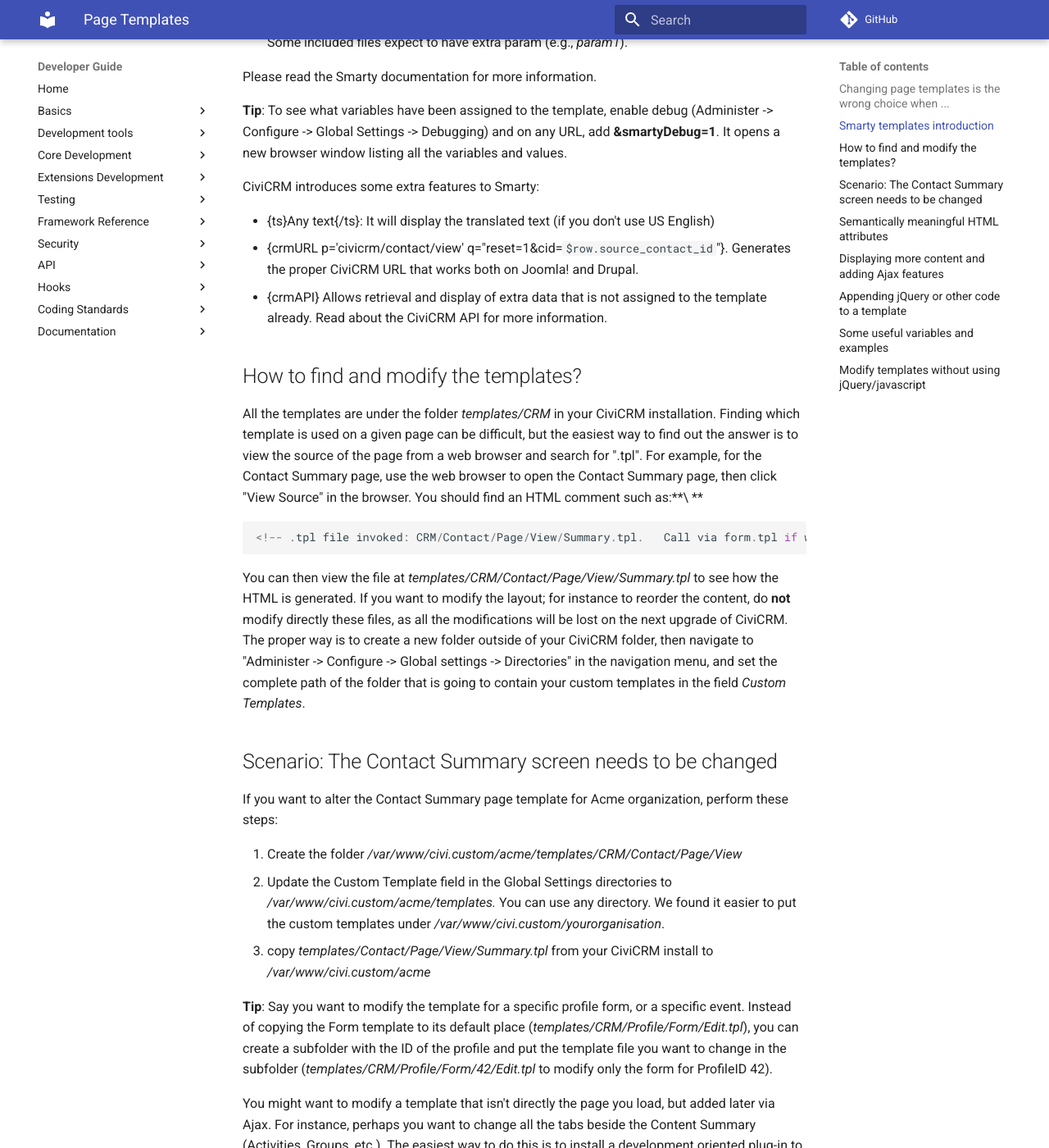
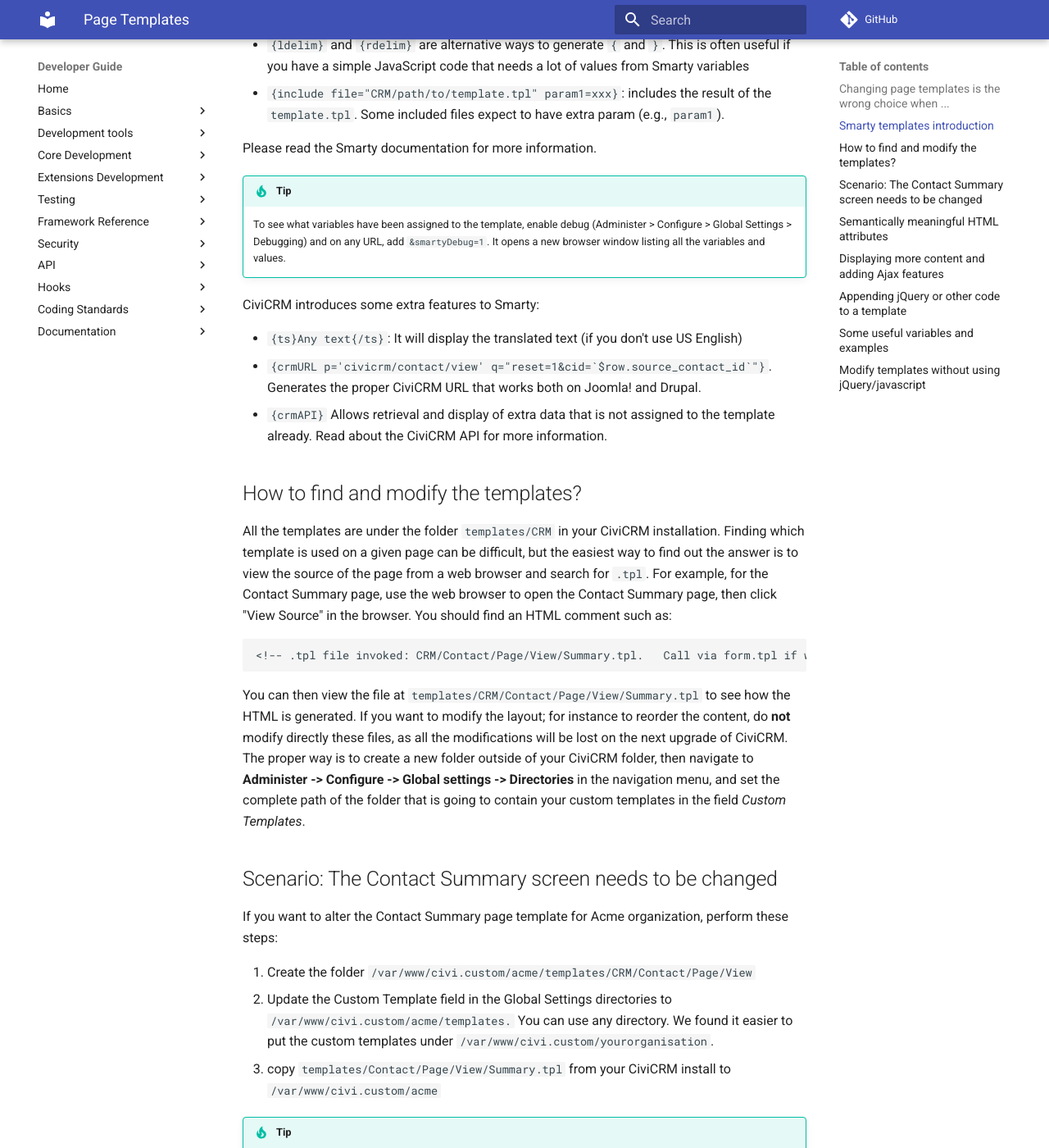
Before and after one commit to civicrm/civicrm-dev-docs, an MkDocs documentation site: the page built from docs/extensions/page-templates.md, in a window 1280 px wide and 1400 px high, scrolled down 1487 px. Shown: the whole window at 82% size. Built offline with MkDocs 1.6.1 and Material for MkDocs 9.7.7, drawn with Linux system fonts in a browser that asks for light colours; comment, search, counter and statistics services are not loaded; old or Windows-style settings are respelled for this version of MkDocs; some of the changed text lies outside the part shown.

Commit message:
Clean up markdown

````diff
--- a/docs/extensions/page-templates.md
+++ b/docs/extensions/page-templates.md
@@ -1,11 +1,7 @@
 # Page Templates
 
-<div class="panelMacro">
-
-!!! warning{width="16" height="16"}   This page has been copied directly from the book.  It need updating or deleting.
-
-
-</div>
+!!! warning
+    This page has been copied directly from the book. It need updating or deleting.
 
 CiviCRM uses page template files to display all the pages. This makes it
 possible for a person to customize any CiviCRM screen to suit a special
@@ -38,80 +34,78 @@
 
 CiviCRM uses a page template engine called Smarty.  This documentation
 is focused on how Smarty is used within the CiviCRM environment.  Every
-Smarty element is enclosed between braces like these: "{}". All the
+Smarty element is enclosed between braces like these: `{}`. All the
 other text is going to be displayed directly as HTML in the rendered
 page.
 
-Each page template is stored in a file with the extension *.tpl*. The
+Each page template is stored in a file with the extension `.tpl`. The
 PHP code assigns variables for content that needs to be displayed, and
 then lets the template engine take care of presenting it.
 
 The Smarty template engine always does this process :
 
-1.  Load the contents of a *.tpl* file.
-2.  Scan the *.tpl* file for placeholder elements.
+1.  Load the contents of a `.tpl` file.
+2.  Scan the `.tpl` file for placeholder elements.
 3.  Replace each placeholder element with the corresponding
     variable value.
 4.  Send the resulting HTML to the web browser.
 
 These are the most commonly used Smarty template elements:
 
--   {$Name}: To display the value of a variable named "Name"
--   {$row.Name}: To display the value of the attribute Name in the
+-   `{$Name}`: To display the value of a variable named "Name"
+-   `{$row.Name}`: To display the value of the attribute Name in the
     object Row
--   {foreach from=$rows item=row}...{/foreach}: To loop though all the
+-   `{foreach from=$rows item=row}...{/foreach}`: To loop though all the
     items of the Rows array
--   {literal} JavaScript code{/literal} to indicate to Smarty the "{}"
+-   `{literal} JavaScript code{/literal}` to indicate to Smarty the `{}`
     aren't smarty elements but JavaScript code, enclose JavaScript
-    between {literal}
--   <span class="Apple-style-span">{ldelim} and {rdelim} are alternative
-    ways to generate { and }.  This is often useful if you have a simple
+    between `{literal}`
+-   `{ldelim}` and `{rdelim}` are alternative
+    ways to generate `{` and `}`.  This is often useful if you have a simple
     JavaScript code that needs a lot of values from Smarty
-    variables </span>
--   {include file="CRM/path/to/template.tpl" param1=xxx}: includes the
-    result of the *template.tpl*. Some included files expect to have
-    extra param (e.g., *param1*).
+    variables
+-   `{include file="CRM/path/to/template.tpl" param1=xxx}`: includes the
+    result of the `template.tpl`. Some included files expect to have
+    extra param (e.g., `param1`).
 
 Please read the Smarty documentation for more information.
 
-**Tip**:  To see what variables have been assigned to the template,
-enable debug (Administer -&gt; Configure -&gt; Global Settings -&gt;
-Debugging) and on any URL, add **&smartyDebug=1**. It opens a new
-browser window listing all the variables and values.
+!!! tip
+    To see what variables have been assigned to the template, enable debug (Administer > Configure > Global Settings > Debugging) and on any URL, add `&smartyDebug=1`. It opens a new browser window listing all the variables and values.
 
 CiviCRM introduces some extra features to Smarty:
 
--   {ts}Any text{/ts}: It will display the translated text (if you don't
+-   `{ts}Any text{/ts}`: It will display the translated text (if you don't
     use US English)
--   {crmURL
-    p='civicrm/contact/view' q="reset=1&cid=`$row.source_contact_id`"}.
+-   ``{crmURL p='civicrm/contact/view' q="reset=1&cid=`$row.source_contact_id`"}``.
     Generates the proper CiviCRM URL that works both on Joomla!
     and Drupal.
--   {crmAPI} Allows retrieval and display of extra data that is not
+-   `{crmAPI}` Allows retrieval and display of extra data that is not
     assigned to the template already. Read about the CiviCRM API  for
     more information.
 
 ## How to find and modify the templates?
 
-All the templates are under the folder *templates/CRM* in your CiviCRM
+All the templates are under the folder `templates/CRM` in your CiviCRM
 installation. Finding which template is used on a given page can be
 difficult, but the easiest way to find out the answer is to view the
-source of the page from a web browser and search for ".tpl". For
+source of the page from a web browser and search for `.tpl`. For
 example, for the Contact Summary page, use the web browser to open the
 Contact Summary page, then click "View Source" in the browser.  You
-should find an HTML comment such as:**\
-**
+should find an HTML comment such as:
 
-    <!-- .tpl file invoked: CRM/Contact/Page/View/Summary.tpl.   Call via form.tpl if we have a form in the page. -->
+```html
+<!-- .tpl file invoked: CRM/Contact/Page/View/Summary.tpl.   Call via form.tpl if we have a form in the page. -->
+```
 
 You can then view the file at
-*templates/CRM/Contact/Page/View/Summary.tpl* to see how the HTML is
+`templates/CRM/Contact/Page/View/Summary.tpl` to see how the HTML is
 generated. If you want to modify the layout; for instance to reorder the
 content, do **not** modify directly these files, as all the
 modifications will be lost on the next upgrade of CiviCRM. The proper
 way is to create a new folder outside of your CiviCRM folder, then
-navigate to "Administer -&gt; Configure -&gt; Global settings -&gt;
-Directories" in the navigation menu, and set the complete path of the
+navigate to **Administer -> Configure -> Global settings ->
+Directories** in the navigation menu, and set the complete path of the
 folder that is going to contain your custom templates in the field
 *Custom Templates*.
 
@@ -121,20 +115,16 @@
 organization, perform these steps:
 
 1.  Create the folder
-    */var/www/civi.custom/acme/templates/CRM/Contact/Page/View*
+    `/var/www/civi.custom/acme/templates/CRM/Contact/Page/View`
 2.  Update the Custom Template field in the Global Settings directories
-    to */var/www/civi.custom/acme/templates.* You can use any directory.
+    to `/var/www/civi.custom/acme/templates.` You can use any directory.
     We found it easier to put the custom templates under
-    */var/www/civi.custom/yourorganisation*.
-3.  copy *templates/Contact/Page/View/Summary.tpl* from your CiviCRM
-    install to */var/www/civi.custom/acme*
+    `/var/www/civi.custom/yourorganisation`.
+3.  copy `templates/Contact/Page/View/Summary.tpl` from your CiviCRM
+    install to `/var/www/civi.custom/acme`
 
-**Tip**:  Say you want to modify the template for a specific profile
-form, or a specific event. Instead of copying the Form template to its
-default place (*templates/CRM/Profile/Form/Edit.tpl*), you can create a
-subfolder with the ID of the profile and put the template file you want
-to change in the subfolder (*templates/CRM/Profile/Form/42/Edit.tpl* to
-modify only the form for ProfileID 42).
+!!! tip
+    Say you want to modify the template for a specific profile form, or a specific event. Instead of copying the Form template to its default place (`templates/CRM/Profile/Form/Edit.tpl`), you can create a subfolder with the ID of the profile and put the template file you want to change in the subfolder (`templates/CRM/Profile/Form/42/Edit.tpl` to modify only the form for ProfileID 42).
 
 You might want to modify a template that isn't directly the page you
 load, but added later via Ajax. For instance, perhaps you want to change
@@ -144,10 +134,9 @@
 indispensable.  Open the Firebug console (or equivalent in your
 browser)  and click the tab. You will see what URL has been loaded for
 the tab (e.g., for the notes tab:
-*http://example.org/civicrm/contact/view/note?reset=1&snippet=1&cid=1*).
+`http://example.org/civicrm/contact/view/note?reset=1&snippet=1&cid=1`).
 Open it in a new window or new tab of the web browser, and view the
-source. It also contains a comment identifying the template used (*<span
-class="comment">CRM/Contact/Page/View/Note.tpl</span>*).
+source. It also contains a comment identifying the template used (`CRM/Contact/Page/View/Note.tpl`).
 
 Keep in mind that when you modify a template, you might have a template
 that doesn't work properly anymore after an upgrade of CiviCRM, because
@@ -169,27 +158,27 @@
 isolate the elements you want to alter from a custom style or from
 JavaScript:
 
--   There is a class **crm-entityName** defining the type of the entity
+-   There is a class `crm-entityName` defining the type of the entity
     bubbled up as high as possible in the DOM. For instance, each line
-    on a list of activity has *&lt;tr class="crm-activity ..."&gt;*
--   There is an id **crm-entityName_entityID** allowing to find the id
-    of the entity bubbled up. ** e.g., on a list of contacts, the
-    contact number 42  has a &lt;*tr id="crm-contact_42" ...*&gt;
+    on a list of activity has `<tr class="crm-activity ...">`
+-   There is an id `crm-entityName_entityID` allowing to find the id
+    of the entity bubbled up. e.g., on a list of contacts, the
+    contact number 42  has a `<tr id="crm-contact_42" ...>`
 -   Each field or column contains a class identifying it, e.g.,
-    **"crm-activity-subject"**
+    `"crm-activity-subject"`
 -   Each field or column that contains a value with a fixed set of
     possible values (e.g., a Status, a Role, a Contact Type) contains a
     class identifying it. It doesn't contain the human readable version
     (that can be changed), but the id or a name that can't be modified
-    by the end-user; such as **class="crm-activity-status-id_42"**.
+    by the end-user; such as `class="crm-activity-status-id_42"`.
     This is on the top of the class identifying the field name, so the
-    complete HTML is *&lt;td class="crm-activity-status
-    crm-activity-status-id_42"&gt;Hitchhiked&lt;/td&gt;*.
+    complete HTML is `<td class="crm-activity-status
+    crm-activity-status-id_42">Hitchhiked</td>`.
 
 At the time of the writing, some of the templates don't follow these
 conventions. Please update them and submit a bug tracking issue with a
 patch if you need to use a template that isn't yet complying. For more
-information about submitting a bug or issue, read About the CiviCRM
+information about submitting a bug or issue, read about the CiviCRM
 community.
 
 ## Displaying more content and adding Ajax features
@@ -236,64 +224,55 @@
 On each page template, you have extra Smarty variables populated by
 CiviCRM.
 
-**{$config} ** Contains a lot of useful information about your
+* `{$config}` Contains a lot of useful information about your
 environment (including the URL, if it's Drupal or Joomla!, etc.)
-
-**{$session}** Contains information about the user.
+* `{$session}` Contains information about the user.
 
 If you want to modify the template only for a logged-in user but leave
 it identical for anonymous users, do the following:
 
-    {if $session->get('userID') > 0} Insert your modifications here {/if}
-
-
+```smarty
+{if $session->get('userID') > 0} Insert your modifications here {/if}
+```
 
 ## Modify templates without using jQuery/javascript
 
-You can insert php code directly into smarty templates, using the {php}
+You can insert php code directly into smarty templates, using the `{php}`
 tag. Note that this is deprecated as of Smarty 3.
 
-<div class="code panel" style="border-width: 1px;">
+```smarty
+{php}
+//sets the page title
+CRM_Utils_System::setTitle('Thank You', 'Thank You');
 
-<div class="codeContent panelContent">
+//gets the variable 'form' from smarty and puts it in your php scope so you can play with it
+$form = $this->get_template_vars('form');
 
-    {php}
-    CRM_Utils_System::setTitle('Thank You', 'Thank You'); //sets the page title
-    $form = $this->get_template_vars('form'); //gets the variable 'form' from smarty and puts it in your php scope so you can play with it
-    $this->assign('form',$form); //assigns $form back to smarty so you can use it in your template file, outside the {php} scope
-    {/php}
-
-</div>
-
-</div>
+//assigns $form back to smarty so you can use it in your template file, outside the {php} scope
+$this->assign('form',$form);
+{/php}
+```
 
 You can also do various modifications on elements on the page using
 smarty-native or Civi-specific functions:
 
-<div class="code panel" style="border-width: 1px;">
+```smarty
+{* Prefill the input element with the user's email and assign the whole thing to $fieldWithValue. *}
+{assign var="fieldWithValue" value=$form.email_confirm.html|crmInsert:value:$email}
 
-<div class="codeContent panelContent">
+{* Make the field wider *}
+{$fieldWithValue|crmInsert:size:40}
 
-    {* Prefill the input element with the user's email and assign the whole thing to $fieldWithValue. *}
-    {assign var="fieldWithValue" value=$form.email_confirm.html|crmInsert:value:$email}
+{* Put the result of the include in $modifiedButtons instead of rendering it *}
+{include file="CRM/common/formButtons.tpl" location="bottom" assign="modifiedButtons"}
 
-    {* Make the field wider *}
-    {$fieldWithValue|crmInsert:size:40}
-
-    {* Put the result of the include in $modifiedButtons instead of rendering it *}
-    {include file="CRM/common/formButtons.tpl" location="bottom" assign="modifiedButtons"}
-
-    {* Now change the text of one of the buttons from 'Opt Out' to 'Unsubscribe' *}
-    {$modifiedButtons|replace:'value="Opt Out"':'value="Unsubscribe"'}
-
-</div>
-
-</div>
+{* Now change the text of one of the buttons from 'Opt Out' to 'Unsubscribe' *}
+{$modifiedButtons|replace:'value="Opt Out"':'value="Unsubscribe"'}
+```
 
 You can find more such functions in the smarty documentation. And you
 can find other useful Civi-specific functions
-[here](https://github.com/civicrm/civicrm-core/tree/4.6/CRM/Core/Smarty/plugins){.external-link}.
+[here](https://github.com/civicrm/civicrm-core/tree/4.6/CRM/Core/Smarty/plugins).
 
 One additional tool you can use is the Word Replacements tool in Civi's
-backend. It's available under Administer &gt; Customize Data and Screens
-&gt; Word Replacements.
+backend. It's available under **Administer > Customize Data and Screens > Word Replacements**.
````
Also changed, not shown: other parts of docs/extensions/page-templates.md (+9 -10 lines).
